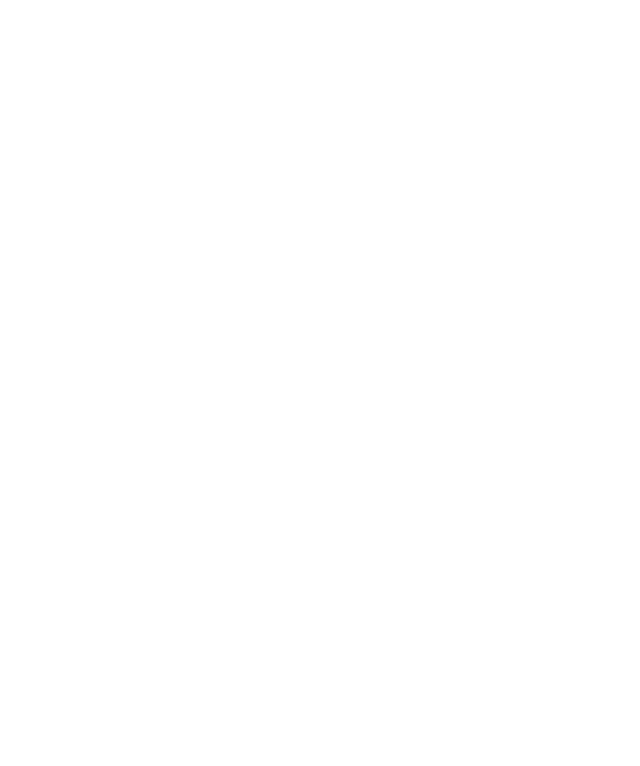
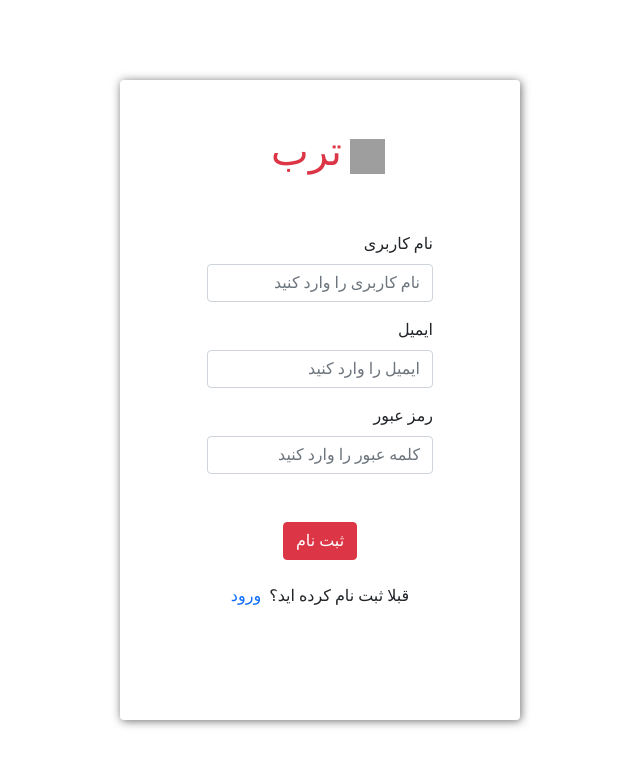
Before and after one commit to mohammadSorooshfar/Reactjs-torob-implement, a React (Create React App) app: page /signup in a window 1280 px wide. Before the commit this address had no page. Shown: the top 766 px of the page, without its empty margins (368-1008 px from the left). Built offline with nearby package versions, Linux system fonts and the light colour scheme; grey boxes are pictures that could not be loaded.

Commit message:
add login,signup

```diff
--- a/src/App.js
+++ b/src/App.js
@@ -3,12 +3,16 @@
 import "bootstrap/dist/css/bootstrap.css";
 import Home from "./components/homePage";
 import Products from "./components/products";
+import Signup from "./components/signup";
+import Login from "./components/login";
 function App() {
   return (
     <>
       <div>
         <Routes>
           <Route path="/" element={<Home />} exact />
+          <Route path="/signup" element={<Signup />} exact />
+          <Route path="/login" element={<Login />} exact />
           <Route path="/mobiles" element={<Products />} exact />
           <Route path="/tablets" element={<Products />} exact />
           <Route path="/laptops" element={<Products />} exact />
--- /dev/null
+++ b/src/components/login.js
@@ -0,0 +1,49 @@
+import React, { useState, useEffect } from "react";
+import "./style.css";
+import { useNavigate, Link } from "react-router-dom";
+import Container from "react-bootstrap/Container";
+import Form from "react-bootstrap/Form";
+import Button from "react-bootstrap/Button";
+export default function Login(props) {
+  const navigate = useNavigate();
+  return (
+    <>
+      <div className="signup-bg d-flex justify-content-center align-items-center">
+        <div className="signup rounded py-5 d-flex flex-column justify-content-center align-items-center ">
+          <div className="d-flex align-items-center">
+            <img
+              src="https://torob.com/static/images/torob_logo.svg"
+              alt="torob-logo"
+              style={{ width: "35px", height: "35px" }}
+              className="ms-2"
+            />
+            <h2 className="text-danger ms-3 fs-1">ترب</h2>
+          </div>
+          <Form className=" py-5 d-flex flex-column justify-content-center align-items-center">
+            <Form.Group className="mb-3" controlId="formBasicEmail">
+              <Form.Label>ایمیل</Form.Label>
+              <Form.Control type="email" placeholder="ایمیل را وارد کنید" />
+            </Form.Group>
+
+            <Form.Group className="mb-5" controlId="formBasicPassword">
+              <Form.Label>رمز عبور</Form.Label>
+              <Form.Control
+                type="password"
+                placeholder="کلمه عبور را وارد کنید"
+              />
+            </Form.Group>
+            <Button variant="danger" type="submit">
+              ثبت نام
+            </Button>
+            <div className="d-flex mt-4">
+              <p> ثبت نام نکرده اید؟</p>
+              <Link className="me-2 link-login" to="/signup">
+                عضویت{" "}
+              </Link>
+            </div>
+          </Form>
+        </div>
+      </div>
+    </>
+  );
+}
--- /dev/null
+++ b/src/components/signup.js
@@ -0,0 +1,53 @@
+import React, { useState, useEffect } from "react";
+import "./style.css";
+import { useNavigate, Link } from "react-router-dom";
+import Container from "react-bootstrap/Container";
+import Form from "react-bootstrap/Form";
+import Button from "react-bootstrap/Button";
+export default function Signup(props) {
+  const navigate = useNavigate();
+  return (
+    <>
+      <div className="signup-bg d-flex justify-content-center align-items-center">
+        <div className="signup rounded py-5 d-flex flex-column justify-content-center align-items-center ">
+          <div className="d-flex align-items-center">
+            <img
+              src="https://torob.com/static/images/torob_logo.svg"
+              alt="torob-logo"
+              style={{ width: "35px", height: "35px" }}
+              className="ms-2"
+            />
+            <h2 className="text-danger ms-3 fs-1">ترب</h2>
+          </div>
+          <Form className=" py-5 d-flex flex-column justify-content-center align-items-center">
+            <Form.Group className="mb-3" controlId="formBasicPassword">
+              <Form.Label>نام کاربری</Form.Label>
+              <Form.Control type="text" placeholder="نام کاربری را وارد کنید" />
+            </Form.Group>
+            <Form.Group className="mb-3" controlId="formBasicEmail">
+              <Form.Label>ایمیل</Form.Label>
+              <Form.Control type="email" placeholder="ایمیل را وارد کنید" />
+            </Form.Group>
+
+            <Form.Group className="mb-5" controlId="formBasicPassword">
+              <Form.Label>رمز عبور</Form.Label>
+              <Form.Control
+                type="password"
+                placeholder="کلمه عبور را وارد کنید"
+              />
+            </Form.Group>
+            <Button variant="danger" type="submit">
+              ثبت نام
+            </Button>
+            <div className="d-flex mt-4">
+              <p>قبلا ثبت نام کرده اید؟</p>
+              <Link className="me-2 link-login" to="/login">
+                ورود
+              </Link>
+            </div>
+          </Form>
+        </div>
+      </div>
+    </>
+  );
+}
--- a/src/components/style.css
+++ b/src/components/style.css
@@ -43,5 +43,14 @@
   padding: 1%;
   background-color: rgba(128, 128, 128, 0.169);
 }
-.accordion {
+.signup-bg {
+  height: 100vh;
 }
+.signup {
+  background-color: white;
+  width: 400px;
+  box-shadow: 1px 1px 10px rgb(108, 108, 108);
+}
+.link-login {
+  text-decoration: none;
+}
```
